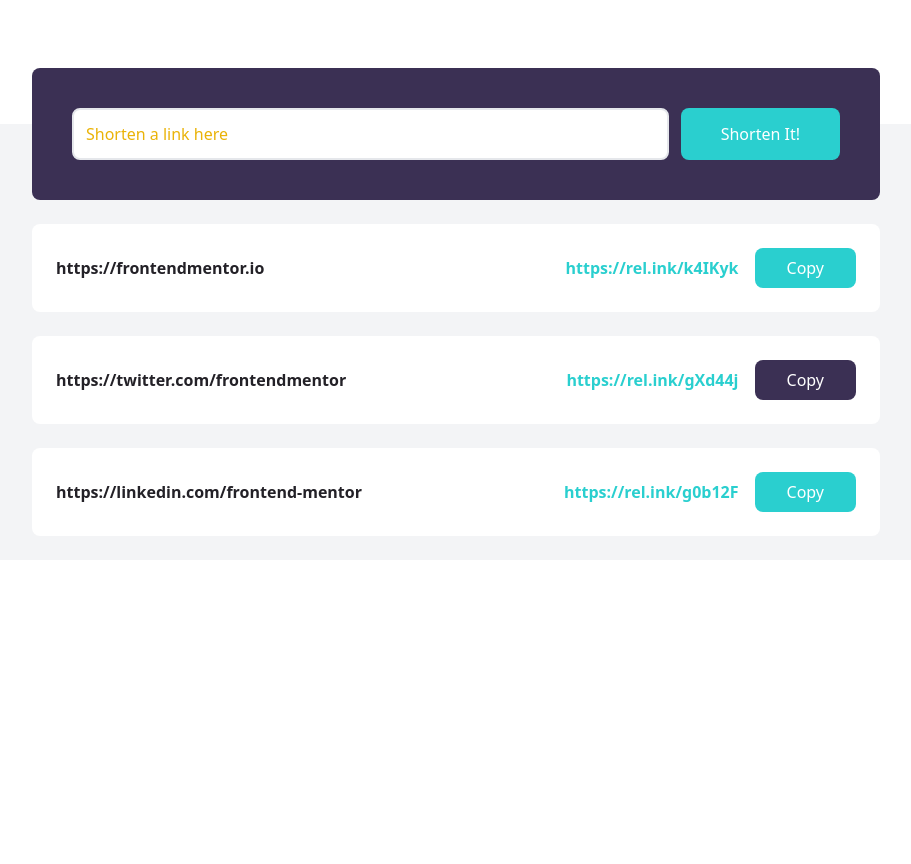
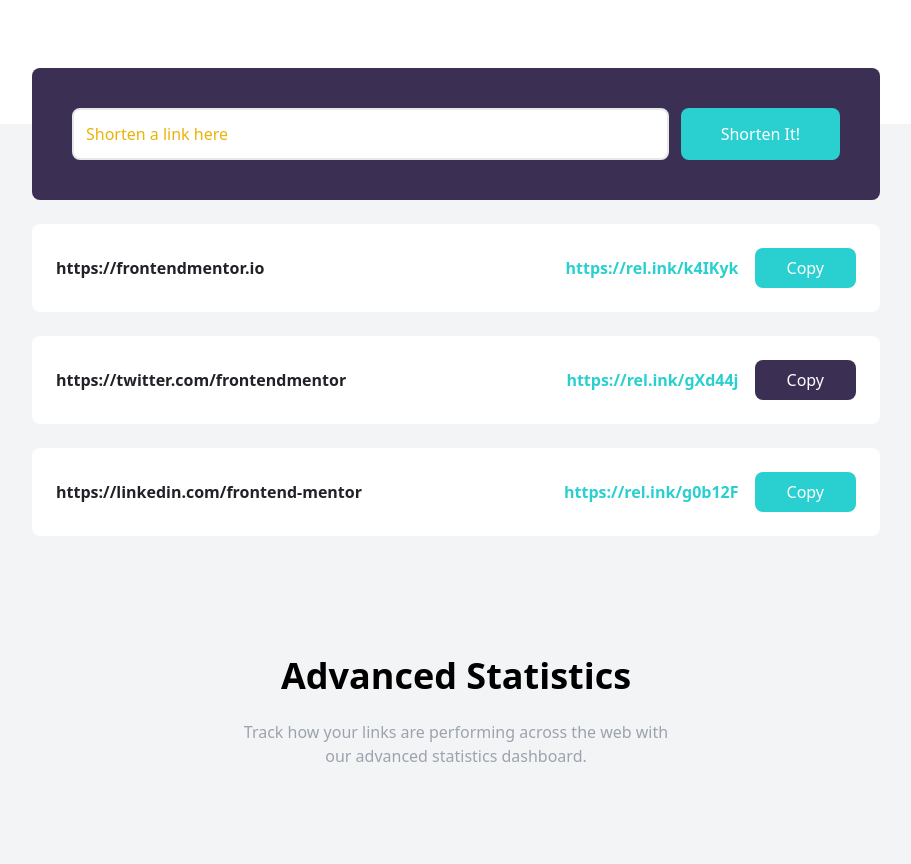
Before and after one commit to erhanertem/Website-Shortly, a website: page index.html in a window 1280 px wide. Shown: the part 620-1484 px from the top of the page, without its empty margins (184-1095 px from the left). Before the commit the page ends 1180 px from the top, so only its background shows below. Drawn offline with Linux system fonts and the light colour scheme.

Commit message:
Add stats section

```diff
--- a/index.html
+++ b/index.html
@@ -166,5 +166,16 @@
 				</div>
 			</div>
 		</section>
+
+		<!-- Stats section -->
+		<section id="stats" class="py-24 bg-gray-100">
+			<div class="container mx-auto px-3">
+				<h2 class="text-4xl mb-6 font-bold text-center">Advanced Statistics</h2>
+				<p class="max-w-xs mx-auto text-center text-gray-400 md:max-w-md">
+					Track how your links are performing across the web with our advanced
+					statistics dashboard.
+				</p>
+			</div>
+		</section>
 	</body>
 </html>
```
Also changed, not shown: css/style.css.
